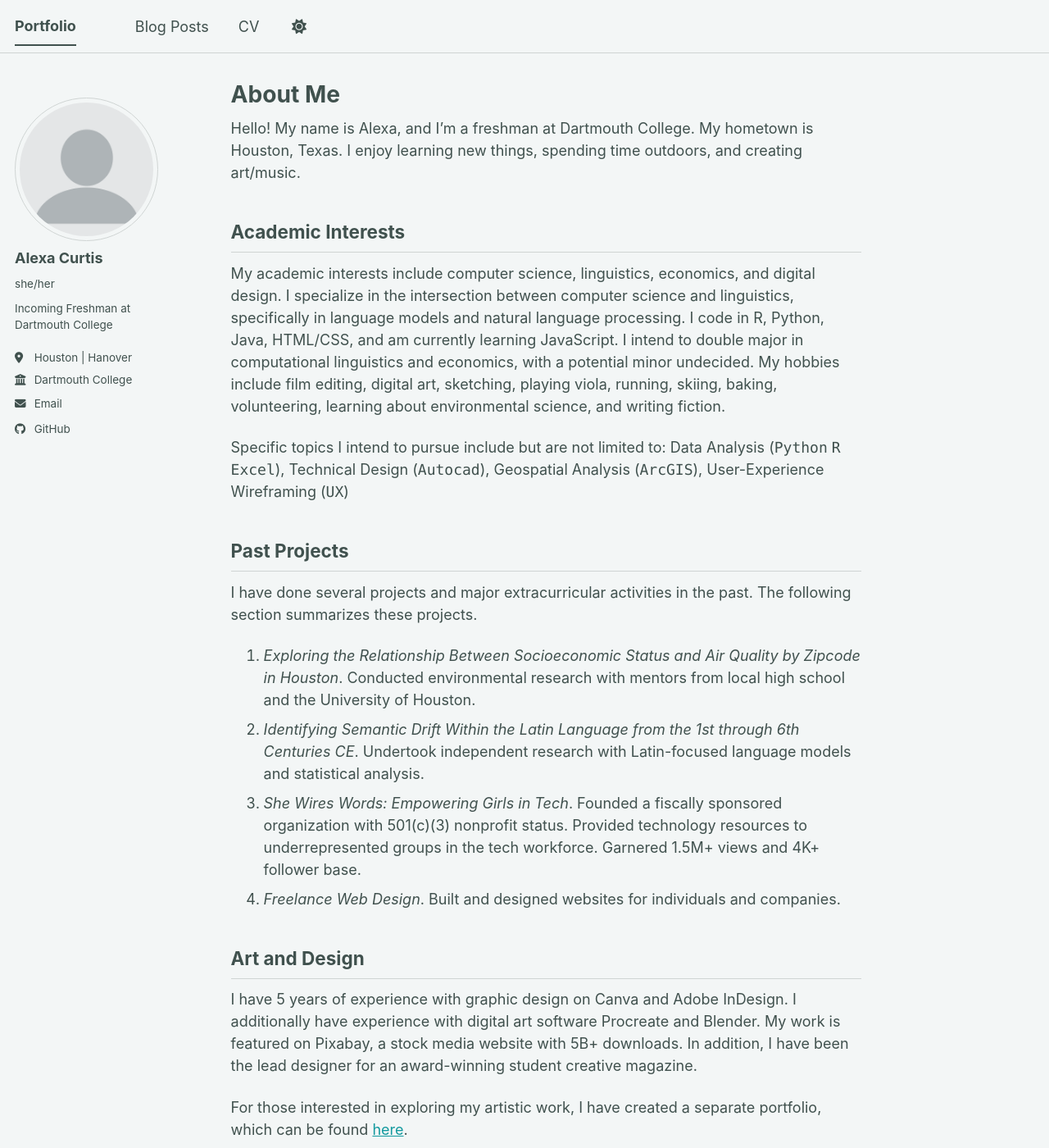
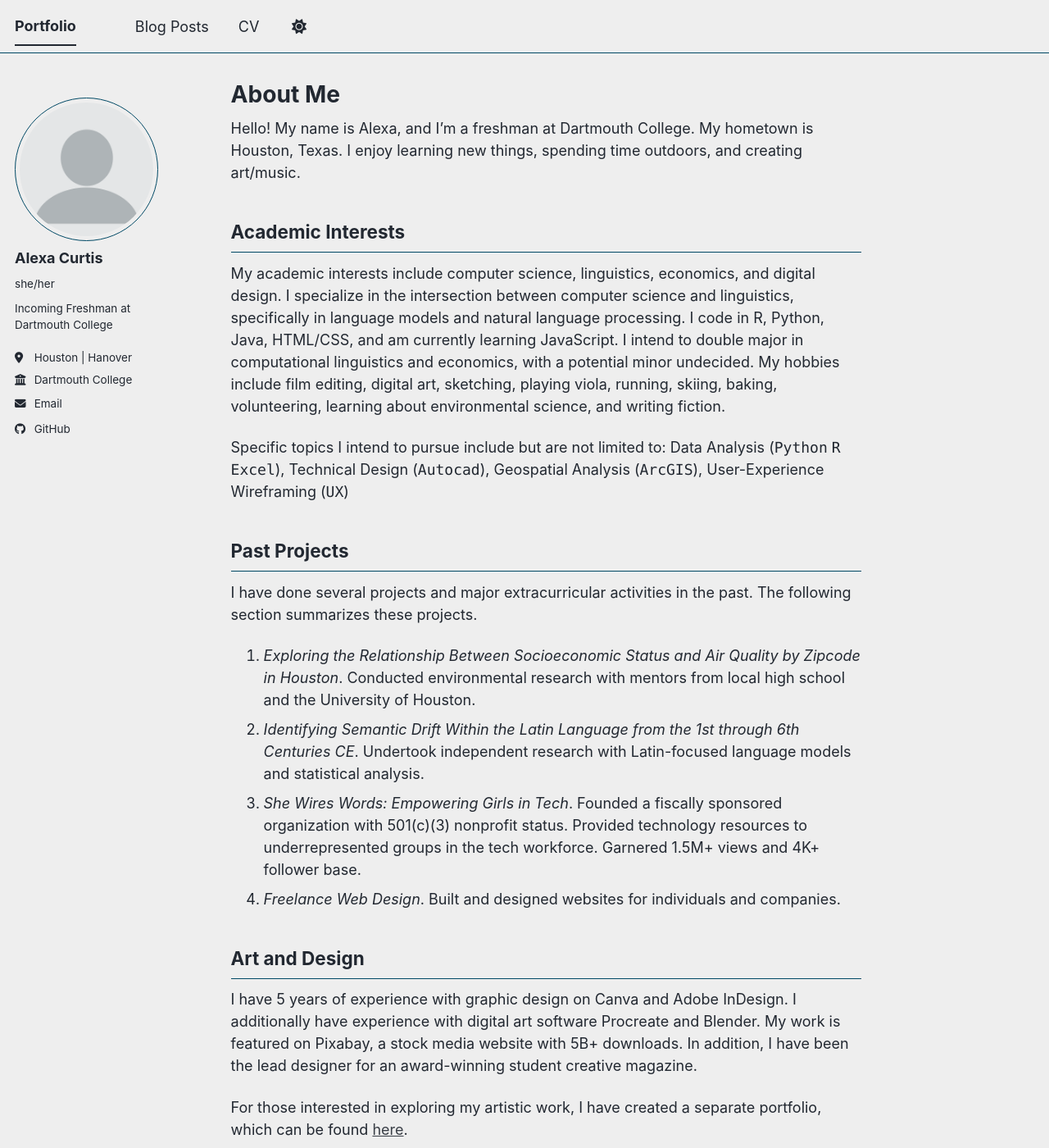
Before and after one commit to alexaycurtis/alexaycurtis.github.io, a Jekyll site: the page built from _pages/about.md, in a window 1280 px wide and 1400 px high. Shown: the whole window at 82% size. Built offline with Jekyll 4.4.1, drawn with Linux system fonts in a browser that asks for light colours; a style sheet for code colours, icons or effects is not loaded.

Commit message:
Change site theme from 'mint' to 'air'

```diff
--- a/_config.yml
+++ b/_config.yml
@@ -8,7 +8,7 @@
 
 # Basic Site Settings
 locale                   : "en-US"
-site_theme               : "mint" # The available themes options are "default", "air", "sunrise", "mint", "dirt" and "contrast"
+site_theme               : "air" # The available themes options are "default", "air", "sunrise", "mint", "dirt" and "contrast"
 title                    : "Portfolio"
 title_separator          : "-"
 name                     : &name "Alexa Curtis"
```
